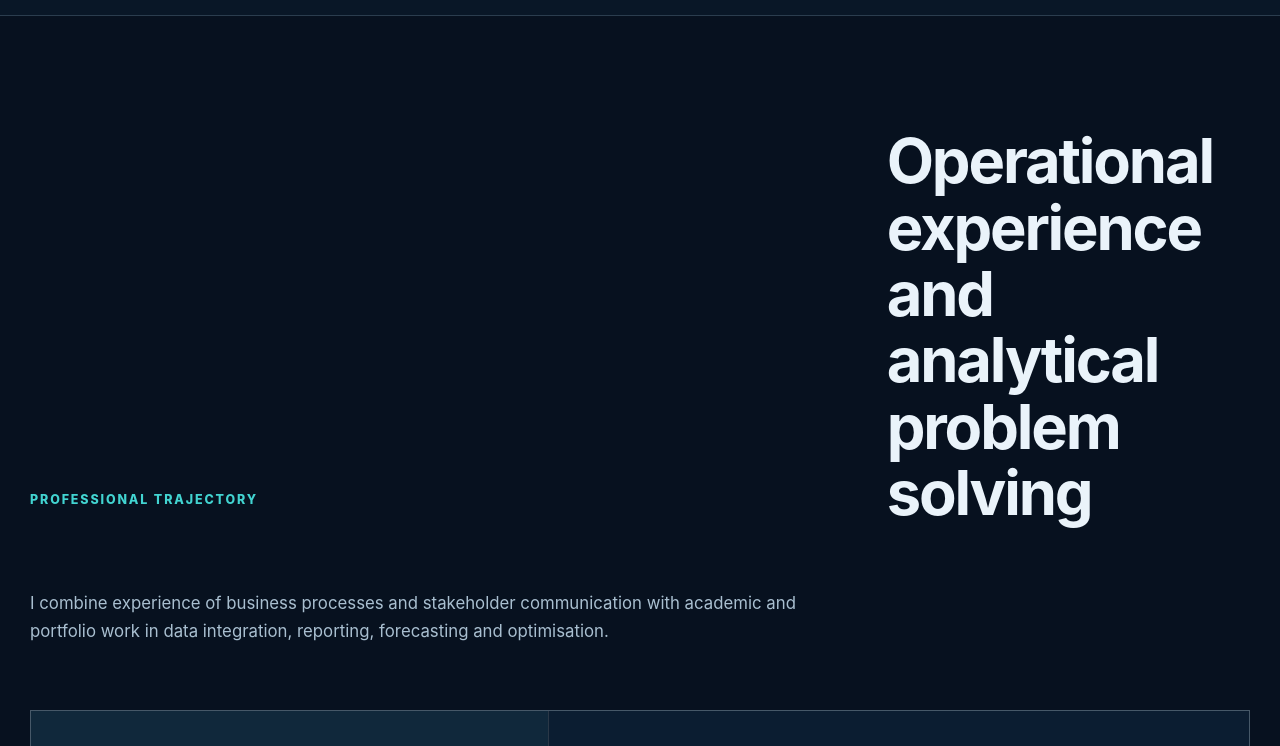
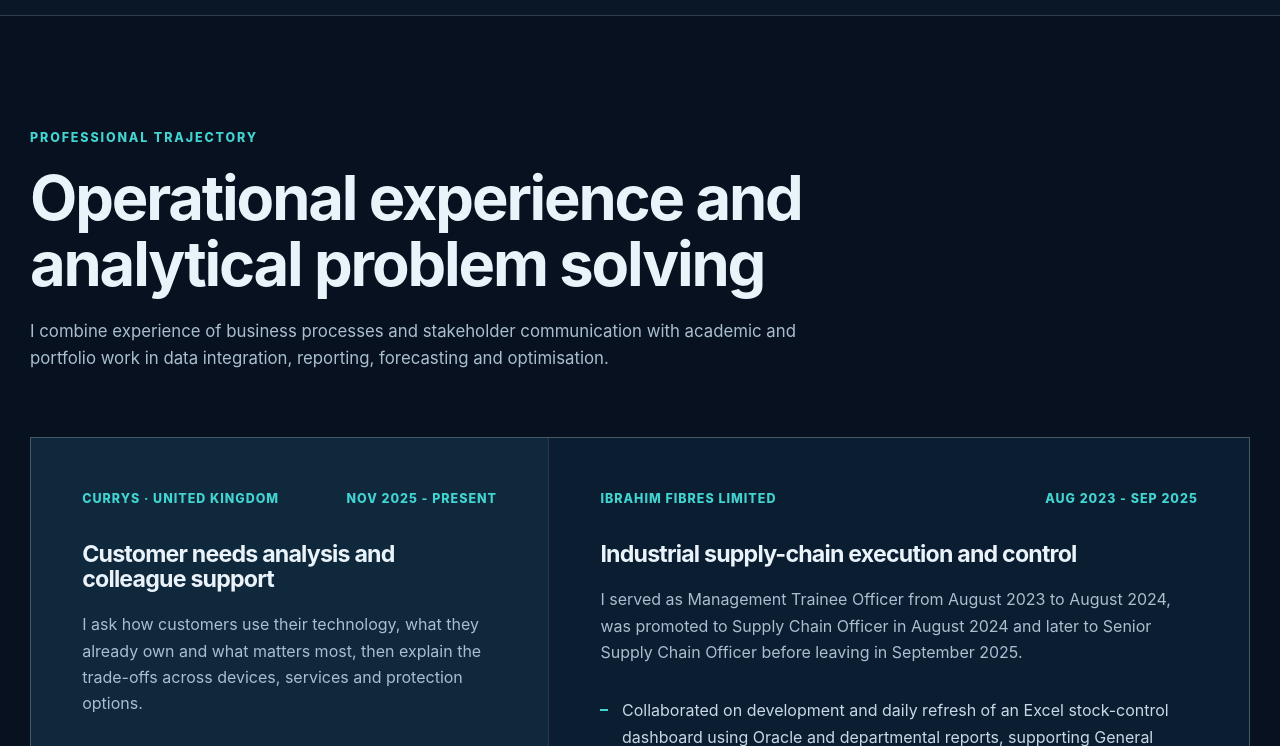
Before and after one commit to ahmeddshoaib/ahmeddshoaib, a plain HTML site: page docs/index.html in a window 1280 px wide. Shown: the part 980-1726 px from the top of the page. Drawn offline with Linux system fonts and the light colour scheme.

Commit message:
Keep section headings readable across portfolio layouts

```diff
--- a/docs/styles.css
+++ b/docs/styles.css
@@ -68,6 +68,9 @@ p { margin: 0; }
 .proof-strip { overflow: hidden; display: flex; flex-wrap: wrap; gap: .65rem 2.1rem; justify-content: center; padding: 1.2rem 1.5rem; color: #98b3c7; background: #091727; border-block: 1px solid var(--line); font-size: .78rem; font-weight: 800; letter-spacing: .1em; text-transform: uppercase; }
 .section-heading { display: grid; grid-template-columns: minmax(0, 1.2fr) minmax(280px, .55fr); gap: 4rem; align-items: end; margin-bottom: 4rem; }
 .section-heading > p:last-child { color: var(--muted); font-size: 1.05rem; }
+.section-heading:not(.project-heading) { display: block; }
+.section-heading:not(.project-heading) h2 { max-width: 24ch; margin-top: 1rem; }
+.section-heading:not(.project-heading) > p:last-child { max-width: 74ch; margin-top: 1.25rem; }
 .experience-grid { display: grid; grid-template-columns: .85fr 1.15fr; gap: 1px; background: var(--line); border: 1px solid var(--line); }
 .experience-card { padding: clamp(2rem, 4vw, 3.6rem); background: var(--ink-soft); }
 .experience-currys { background: #10283b; }
```
